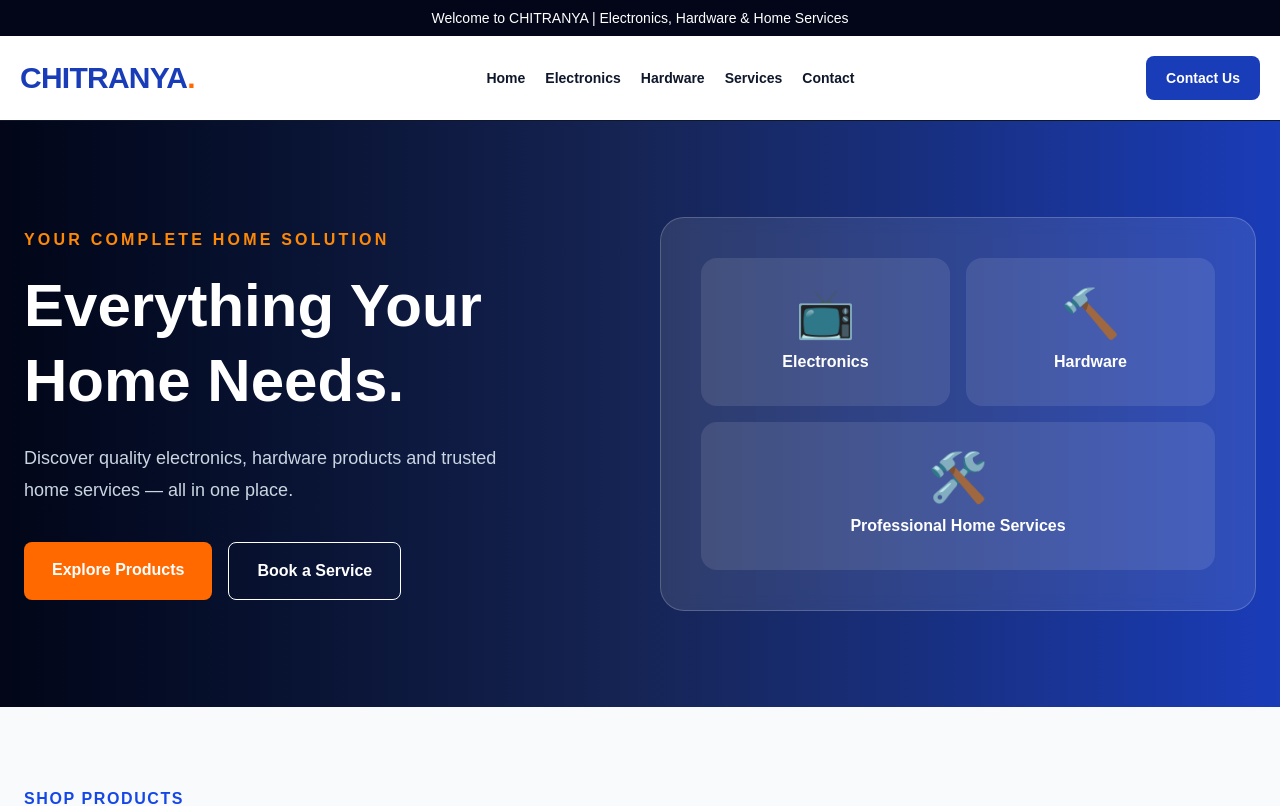
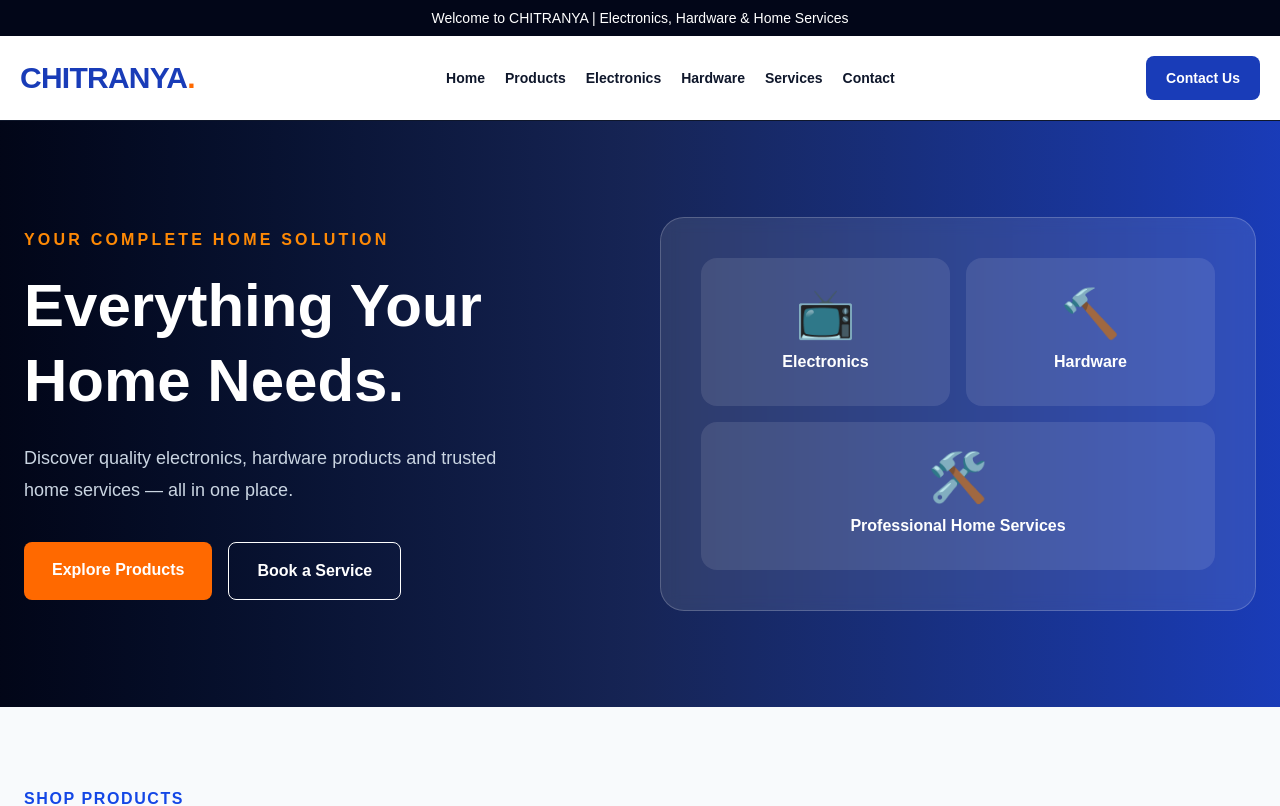
Before and after one commit to blacknwhite464/chitranya-marketplace, a Next.js app: page / in a window 1280 px wide. Shown: the top 806 px of the page. Built offline with nearby package versions, Linux system fonts and the light colour scheme.

Commit message:
Link homepage shopping actions to products page

```diff
--- a/src/app/page.tsx
+++ b/src/app/page.tsx
@@ -47,6 +47,7 @@ export default function Home() {
 
           <nav className="flex flex-wrap gap-5 text-sm font-semibold">
             <a href="#" className="hover:text-blue-700">Home</a>
+            <a href="/products/" className="hover:text-blue-700">Products</a>
             <a href="#electronics" className="hover:text-blue-700">Electronics</a>
             <a href="#hardware" className="hover:text-blue-700">Hardware</a>
             <a href="#services" className="hover:text-blue-700">Services</a>
@@ -73,7 +74,7 @@ export default function Home() {
               home services — all in one place.
             </p>
             <div className="mt-9 flex flex-wrap gap-4">
-              <a href="#electronics" className="rounded-lg bg-orange-500 px-7 py-4 font-bold text-white hover:bg-orange-600">
+              <a href="/products/" className="rounded-lg bg-orange-500 px-7 py-4 font-bold text-white hover:bg-orange-600">
                 Explore Products
               </a>
               <a href="#services" className="rounded-lg border border-white px-7 py-4 font-bold hover:bg-white hover:text-blue-950">
```
